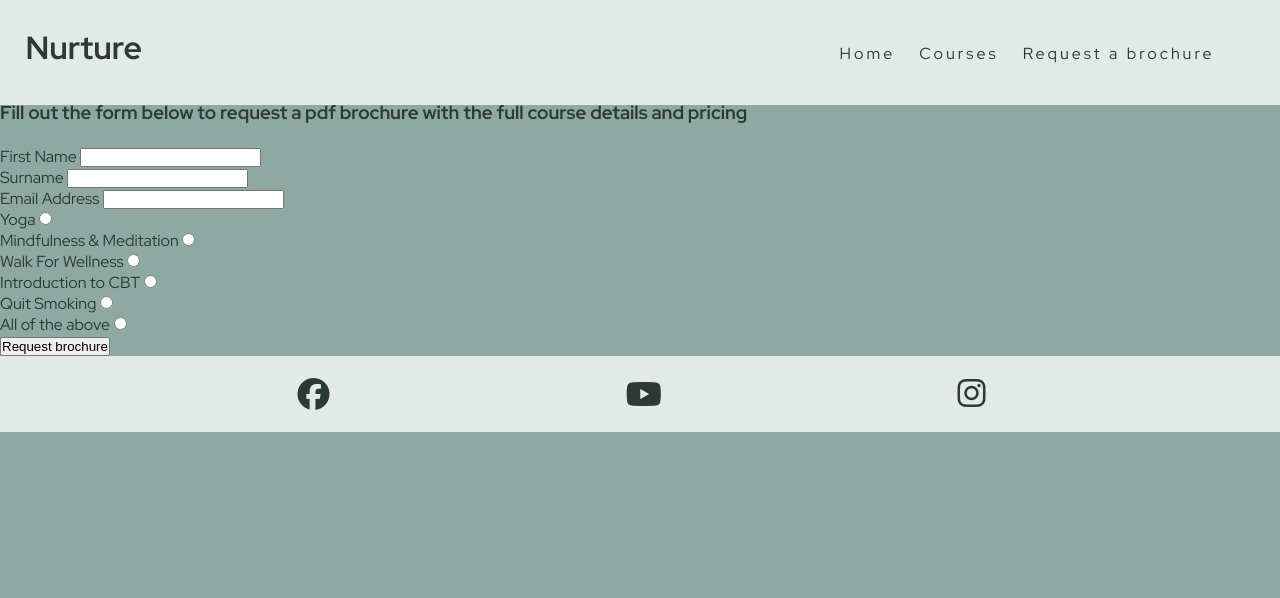
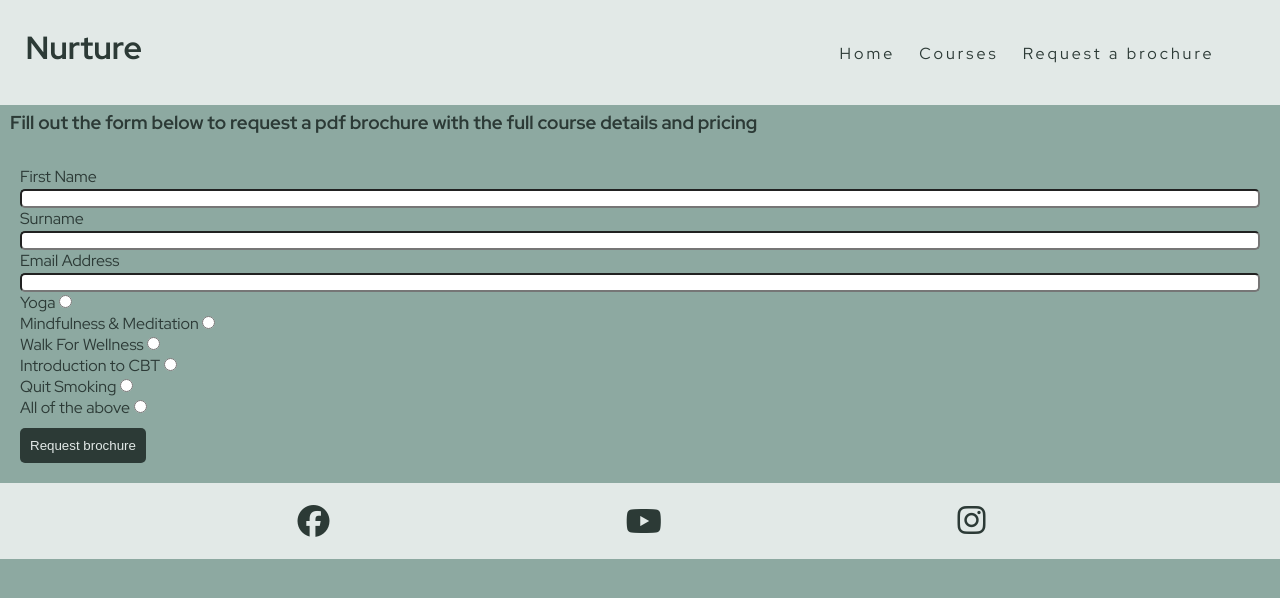
Before and after one commit to katiecampbs/Nurture, a plain HTML site: page requestbrochure.html in a window 1280 px wide. Drawn offline with Linux system fonts and the light colour scheme.

Commit message:
Add styling for form inputs and button

```diff
--- a/assets/css/style.css
+++ b/assets/css/style.css
@@ -261,6 +261,27 @@ line-height: 150%;
 /* Form styling */
 #form {
     background-color: #8da9a1;
+    padding:0 10px 20px 10px;
+    margin:0 10px;
+}
+
+.form-heading {
+    padding:10px;
+}
+
+.submit-button {
+    padding:10px;
+    background-color: #2c3a36;
+    color:#e2e9e7;
+    border:#e2e9e7;
+    margin-top:10px;
+    border-radius: 5px;
+}
+
+
+#first-name, #surname, #email {
+    border-radius: 5px;
+    width:100%;
 }
 
 /* Footer styles */
--- a/requestbrochure.html
+++ b/requestbrochure.html
@@ -39,7 +39,7 @@
     <!--Main content-->
     <main>
         <section class="brochure-background-image">
-            <h3>Fill out the form below to request a pdf brochure with the full course details and pricing</h3>
+            <h3 class="form-heading">Fill out the form below to request a pdf brochure with the full course details and pricing</h3>
             <br>
             <form id="form" method="post" action="https://formdump.codeinstitute.net/">
                 <label for="first-name">First Name</label>
```
